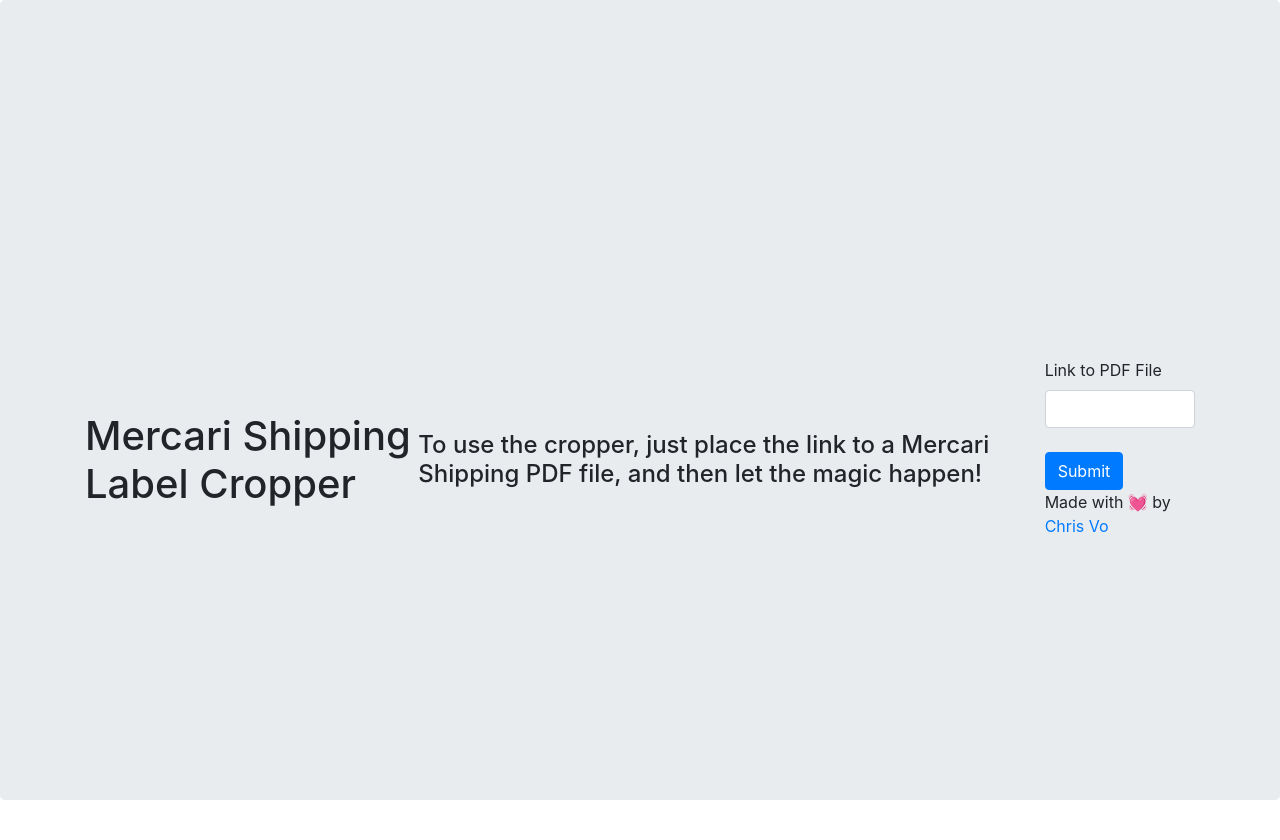
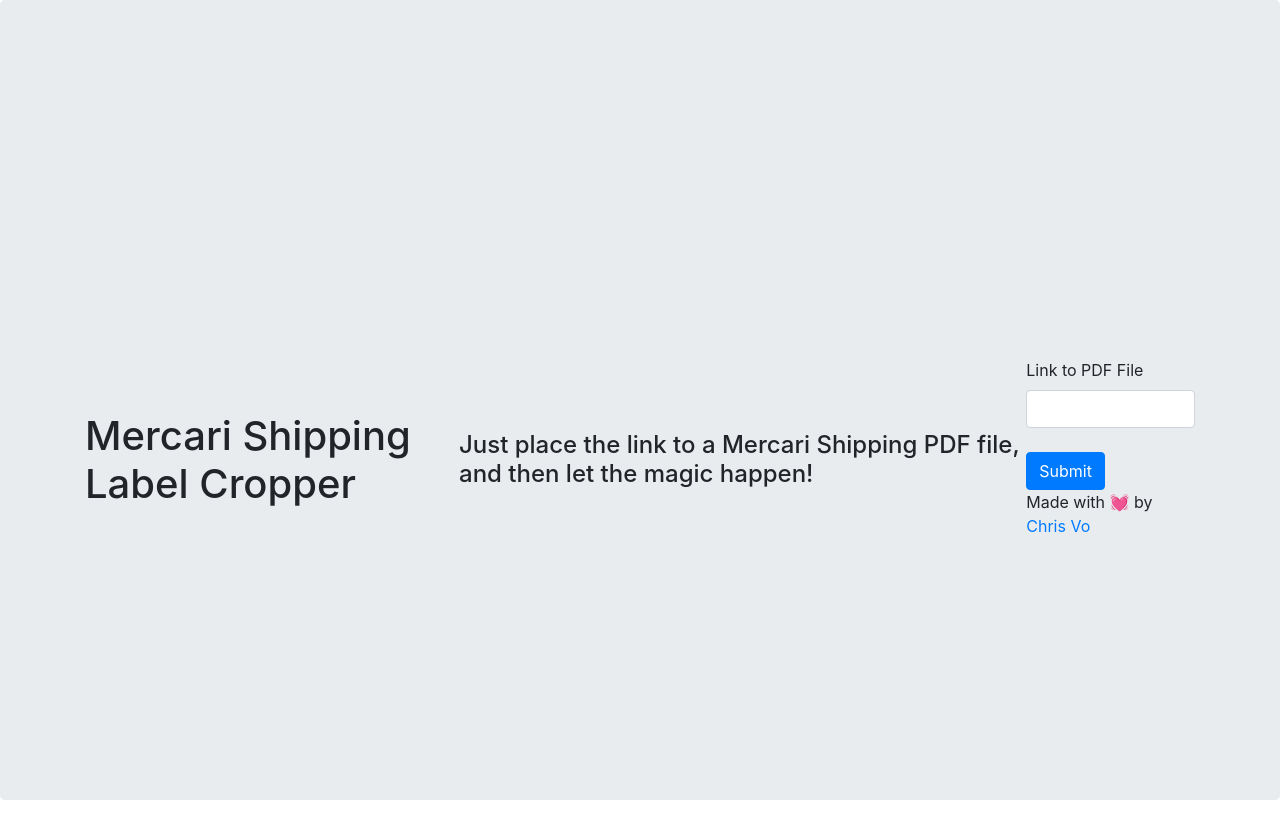
Before and after one commit to waiyanwh/shipcari, a Flask app: page / in a window 1280 px wide. Shown: the top 840 px of the page. Run offline with Flask 2, Linux system fonts and the light colour scheme; some libraries are stand-ins or nearby versions.

Commit message:
Changed description

```diff
--- a/templates/index.html
+++ b/templates/index.html
@@ -17,7 +17,7 @@
 <div class="jumbotron " style="height:100%">
     <div class="container vertical-center">
         <h1>Mercari Shipping Label Cropper</h1>
-        <h4>To use the cropper, just place the link to a Mercari Shipping PDF file, and then let the magic happen!</h4>
+        <h4>Just place the link to a Mercari Shipping PDF file, and then let the magic happen!</h4>
         <form method="POST" action="/crop_pdf">
             <div class="form-group">
                 <label for="pdf_url">Link to PDF File</label>
```
